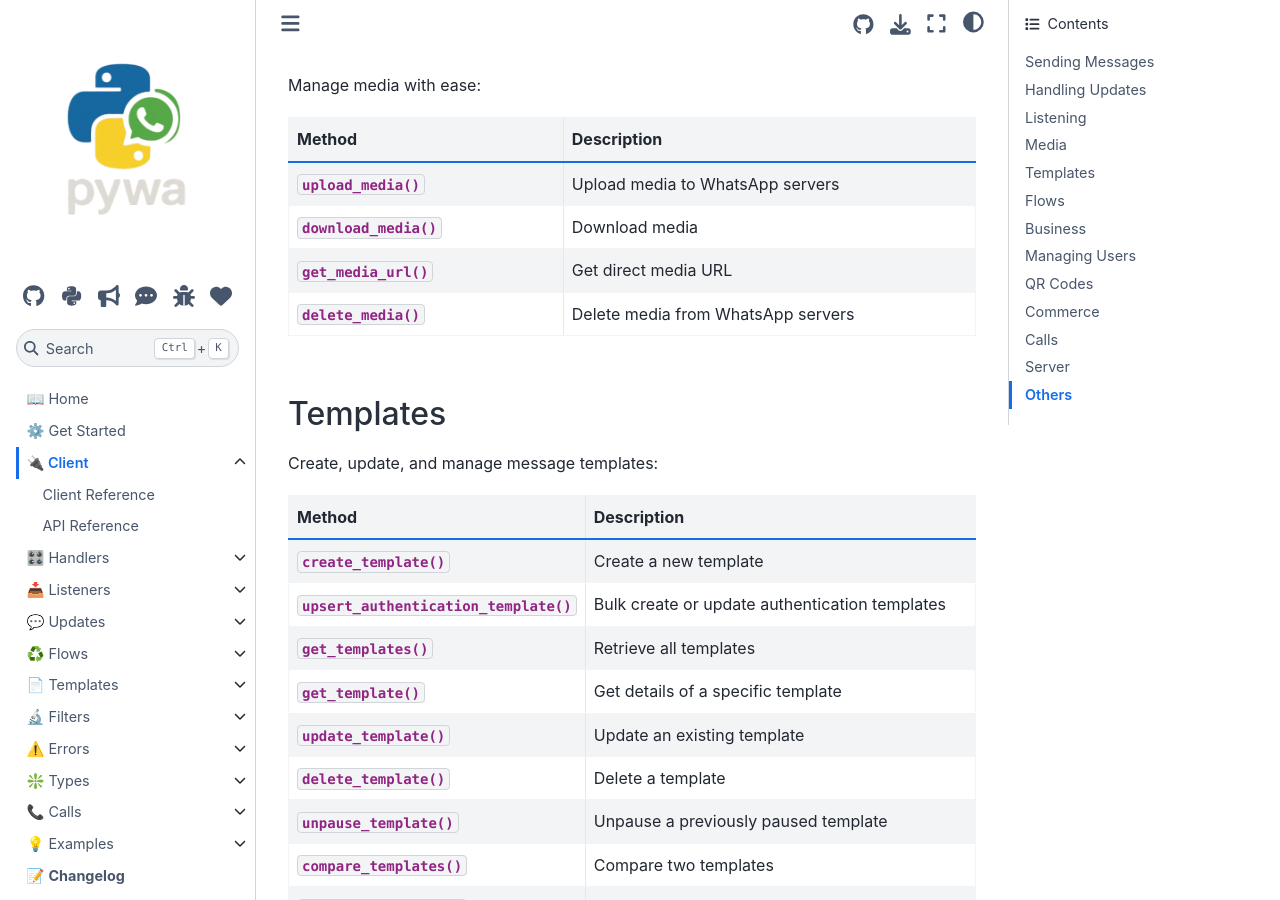
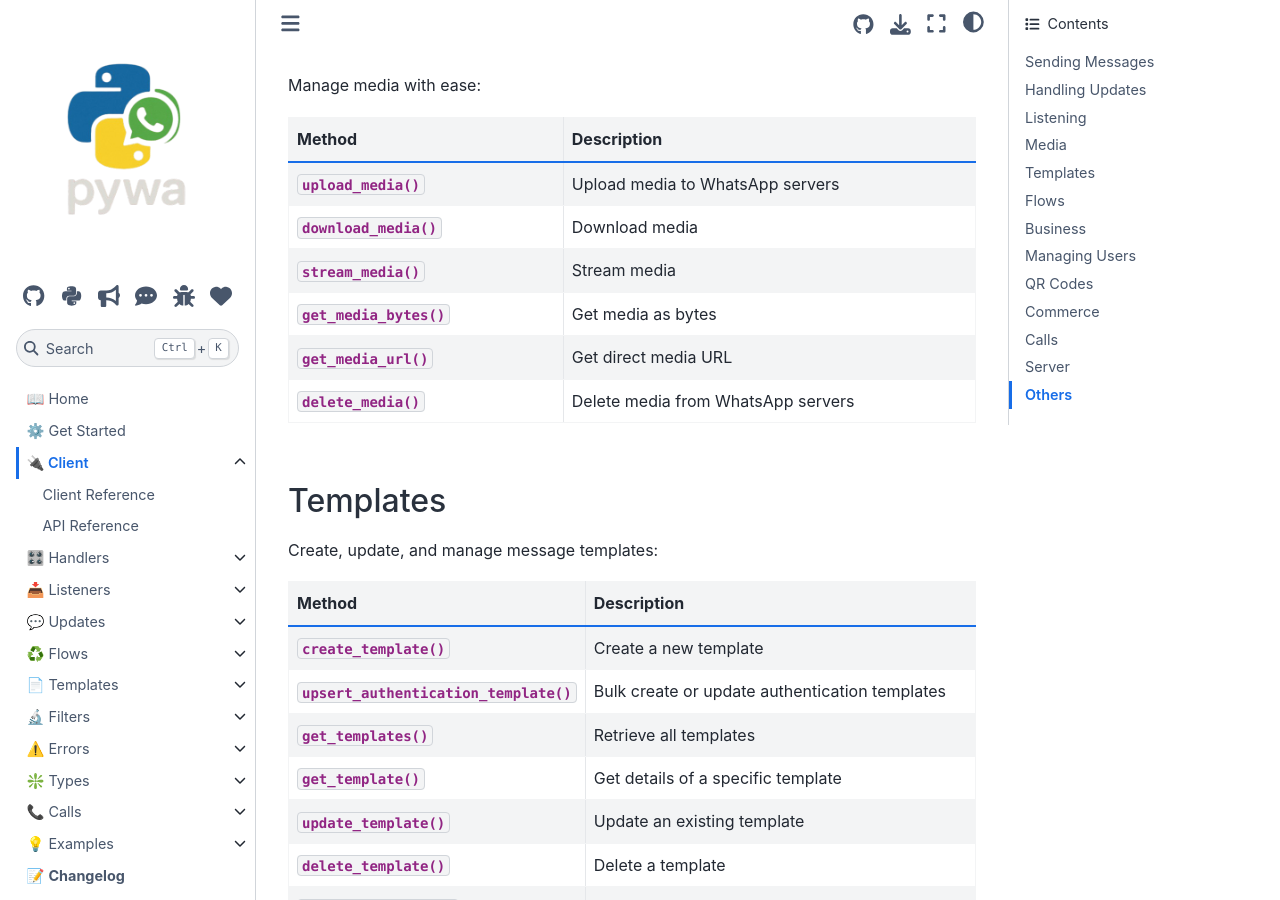
Before and after one commit to david-lev/pywa, a Sphinx documentation site: the page built from docs/source/content/client/overview.rst, in a window 1280 px wide and 900 px high, scrolled down 3596 px. Built offline with Sphinx 7.4.7 and the Sphinx Book theme 1.1.4, drawn with Linux system fonts in a browser that asks for light colours; the version number is read from the project's files by our own code.

Commit message:
[docs] update docs

```diff
--- a/docs/source/content/client/overview.rst
+++ b/docs/source/content/client/overview.rst
@@ -187,6 +187,10 @@ Manage media with ease:
      - Upload media to WhatsApp servers
    * - :meth:`~WhatsApp.download_media`
      - Download media
+   * - :meth:`~WhatsApp.stream_media`
+     - Stream media
+   * - :meth:`~WhatsApp.get_media_bytes`
+     - Get media as bytes
    * - :meth:`~WhatsApp.get_media_url`
      - Get direct media URL
    * - :meth:`~WhatsApp.delete_media`
--- a/docs/source/content/types/media.rst
+++ b/docs/source/content/types/media.rst
@@ -5,13 +5,13 @@ Media
 .. currentmodule:: pywa.types.media
 
 .. autoclass:: Media()
-    :members: get_media_url, download, delete, reupload, expires_at, is_expired, days_until_expiration
+    :members: download, stream, get_bytes, delete, reupload, expires_at, is_expired, days_until_expiration
 
 .. autoclass:: ArrivedMedia()
     :show-inheritance:
     :members: extension, from_flow_completion
 
 .. autoclass:: MediaURL()
-    :members: regenerate_url, reupload, download, delete, expires_at, is_expired, minutes_until_expiration
+    :members: regenerate_url, expires_at, is_expired, minutes_until_expiration
 
 .. autoclass:: UploadedBy()
```
